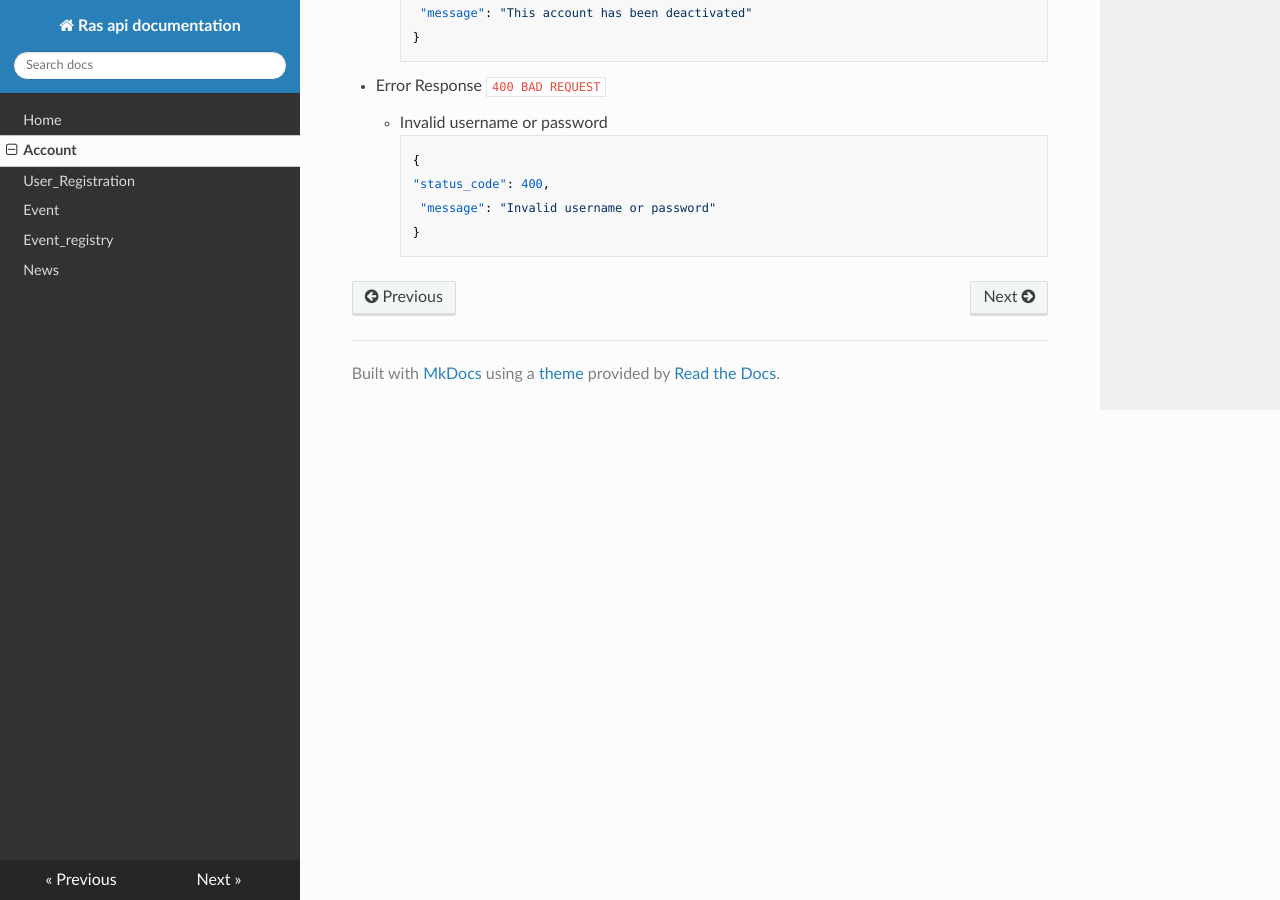
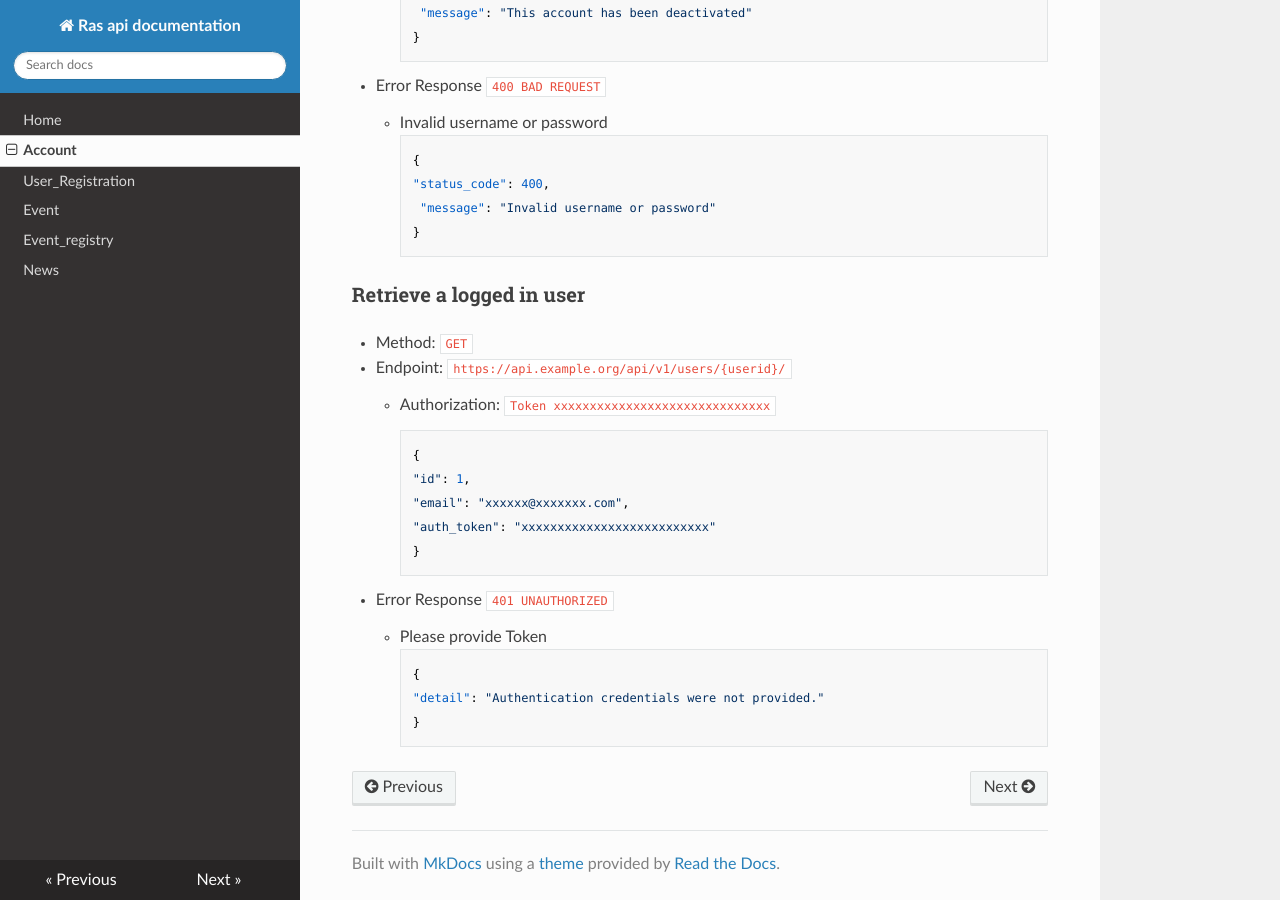
Before and after one commit to rasghana/ras_docs, an MkDocs documentation site: the page built from docs/account_registration.md, in a window 1280 px wide and 900 px high, scrolled down 1698 px. Built offline with MkDocs 1.6.1, drawn with Linux system fonts in a browser that asks for light colours; nearby versions of some CDN libraries; old or Windows-style settings are respelled for this version of MkDocs.

Commit message:
retrieve a user

```diff
--- a/docs/account_registration.md
+++ b/docs/account_registration.md
@@ -81,3 +81,26 @@
             "status_code": 400,
              "message": "Invalid username or password"
             }
+
+
+### Retrieve a logged in user
+
+- Method: ``GET``
+
+- Endpoint: `https://api.example.org/api/v1/users/{userid}/`
+
+    - Authorization: ``Token xxxxxxxxxxxxxxxxxxxxxxxxxxxxxx``
+
+            {
+            "id": 1,
+            "email": "xxxxxx@xxxxxxx.com",
+            "auth_token": "xxxxxxxxxxxxxxxxxxxxxxxxxx"
+            }
+
+- Error Response ``401 UNAUTHORIZED``
+
+    - Please provide Token
+
+            {
+            "detail": "Authentication credentials were not provided."
+            }
```
Also changed, not shown: site/index.html, site/mkdocs/search_index.json, site/sitemap.xml, site/user_registration/index.html.
